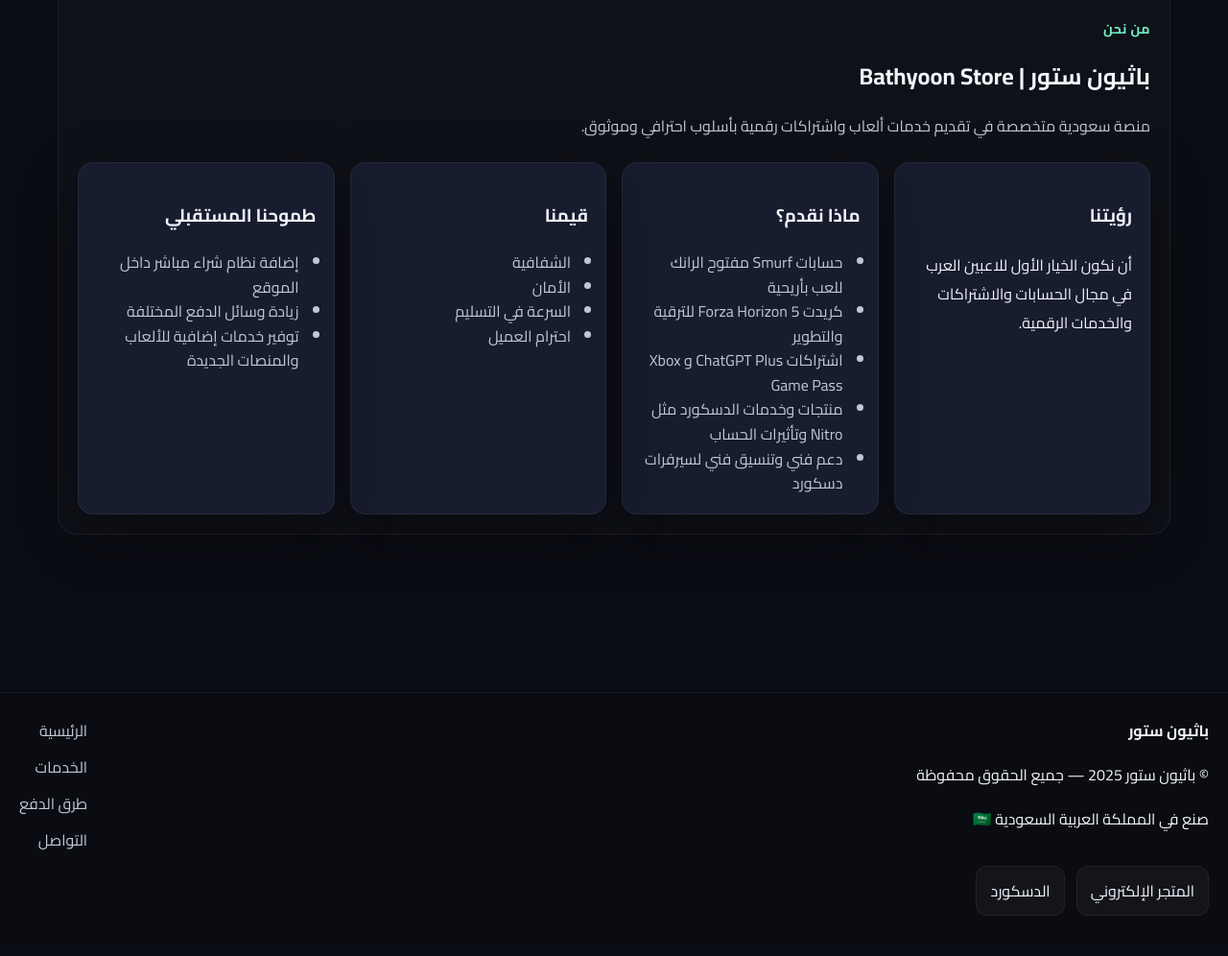
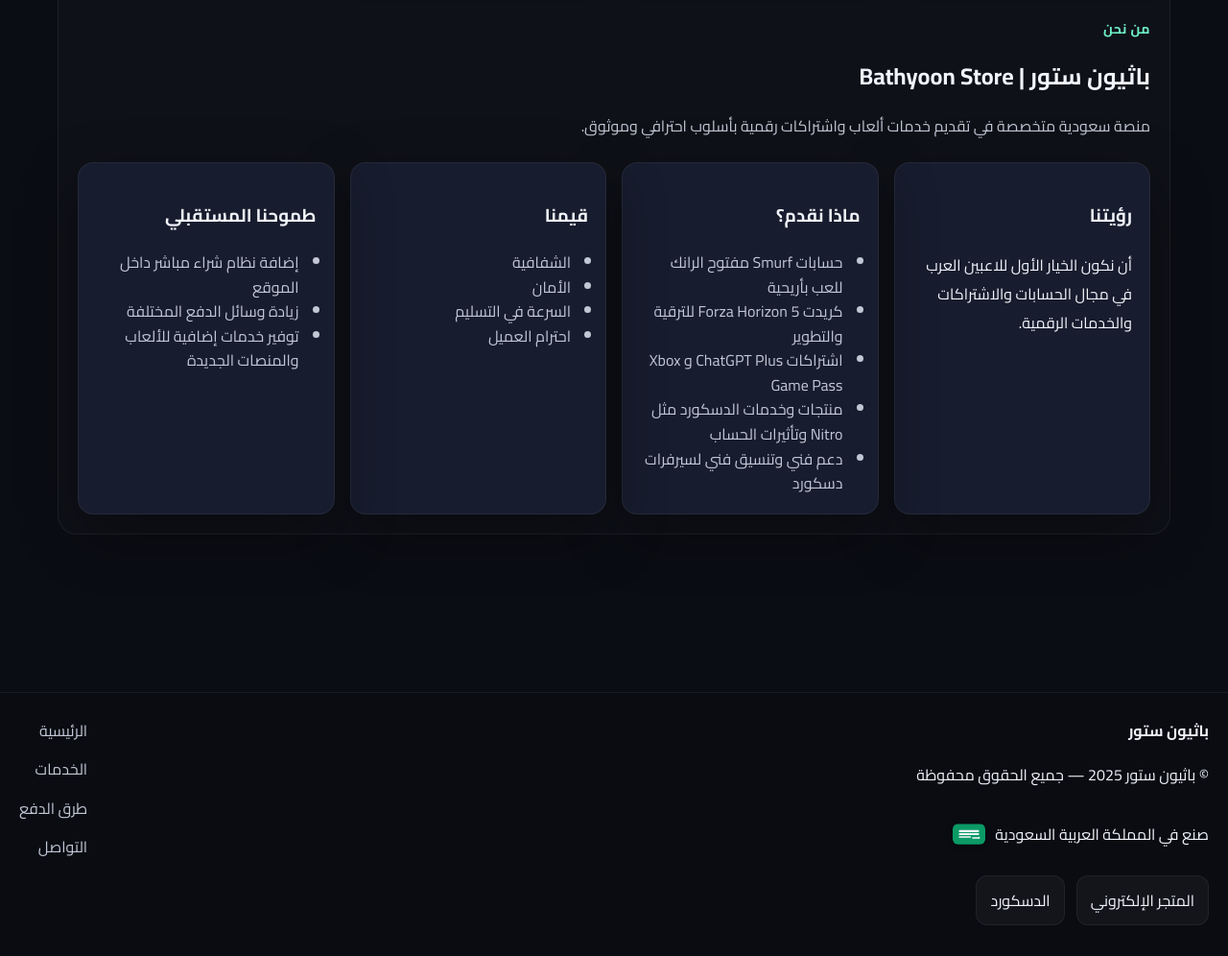
Before and after one commit to ggy65ng/BATHYOON, a plain HTML site: page index.html in a window 1280 px wide. Shown: the part 3196-4192 px from the top of the page at 96% size. Drawn offline with Linux system fonts and the light colour scheme.

Commit message:
Add Saudi flag icon beside made in footer

```diff
--- a/index.html
+++ b/index.html
@@ -260,7 +260,20 @@
       <div>
         <strong>باثيون ستور</strong>
         <p>© باثيون ستور 2025 — جميع الحقوق محفوظة</p>
-        <p>صنع في المملكة العربية السعودية 🇸🇦</p>
+        <p class="made-in">
+          صنع في المملكة العربية السعودية
+          <span class="flag" aria-hidden="true">
+            <svg viewBox="0 0 32 20" xmlns="http://www.w3.org/2000/svg" role="img" focusable="false">
+              <rect width="32" height="20" rx="2" fill="#0b9a66" />
+              <rect x="6" y="6" width="20" height="2" rx="1" fill="#f5f7fb" />
+              <rect x="6" y="9" width="20" height="2" rx="1" fill="#f5f7fb" />
+              <rect x="6" y="12" width="12" height="1.6" rx="0.8" fill="#f5f7fb" />
+              <rect x="19" y="13" width="7" height="1.4" rx="0.7" fill="#f5f7fb" />
+              <rect x="25.4" y="12.7" width="1.2" height="2" rx="0.6" fill="#f5f7fb" />
+            </svg>
+          </span>
+          <span class="sr-only">علم المملكة العربية السعودية</span>
+        </p>
       </div>
       <div class="footer__links">
         <a href="#home">الرئيسية</a>
--- a/styles.css
+++ b/styles.css
@@ -361,6 +361,38 @@ main {
   flex-wrap: wrap;
 }
 
+.made-in {
+  display: inline-flex;
+  align-items: center;
+  gap: 10px;
+}
+
+.flag {
+  display: inline-flex;
+  width: 34px;
+  height: 22px;
+  border-radius: 6px;
+  overflow: hidden;
+  box-shadow: 0 2px 6px rgba(0, 0, 0, 0.35);
+}
+
+.flag svg {
+  width: 100%;
+  height: 100%;
+}
+
+.sr-only {
+  position: absolute;
+  width: 1px;
+  height: 1px;
+  padding: 0;
+  margin: -1px;
+  overflow: hidden;
+  clip: rect(0, 0, 0, 0);
+  white-space: nowrap;
+  border: 0;
+}
+
 .footer__links {
   display: grid;
   gap: 8px;
```
